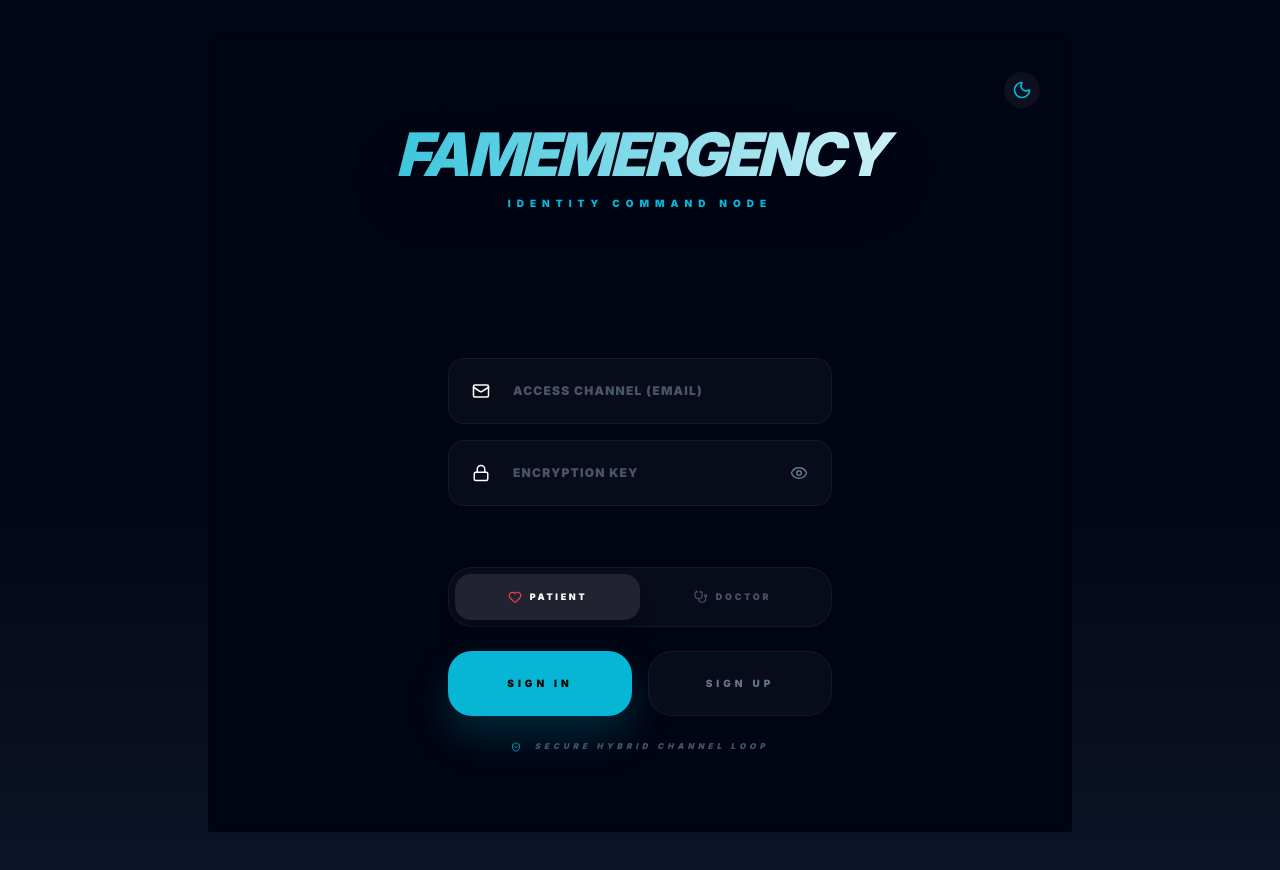
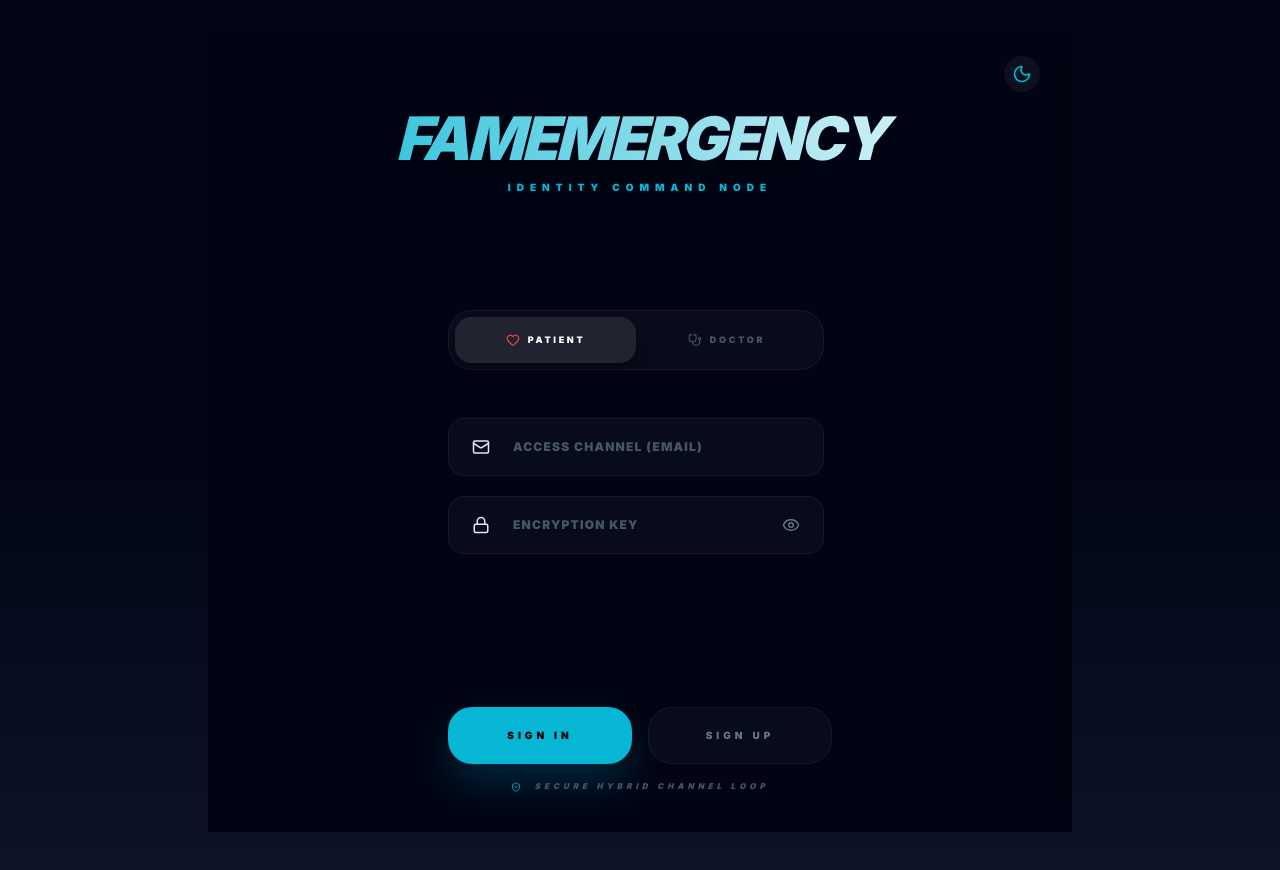
Before and after one commit to betelhem24/FamEmergency, a React app in the folder frontend/: page /auth in a window 1280 px wide. Shown: the top 870 px of the page. Built offline with nearby package versions, Linux system fonts and the light colour scheme; the HTML template or start-up script is replaced by a standard one.

Commit message:
Refine authentication page UI and transitions

```diff
--- a/frontend/src/pages/Auth.tsx
+++ b/frontend/src/pages/Auth.tsx
@@ -19,6 +19,8 @@ const Auth: React.FC = () => {
         name: '',
         email: '',
         password: '',
+        medicalLicense: '',
+        department: '',
     });
 
     const cycleTheme = () => {
@@ -34,21 +36,64 @@ const Auth: React.FC = () => {
         setLoading(true);
         try {
             const endpoint = isLogin ? '/api/auth/login' : '/api/auth/register';
+            const trimmedEmail = formData.email.trim();
+            const trimmedPassword = formData.password.trim();
+            const trimmedName = formData.name.trim();
+
             const payload = isLogin
-                ? { email: formData.email, password: formData.password }
-                : { ...formData, role };
+                ? { email: trimmedEmail, password: trimmedPassword }
+                : { ...formData, name: trimmedName, email: trimmedEmail, password: trimmedPassword, role };
 
-            const response = await fetch(`http://localhost:5000${endpoint}`, {
-                method: 'POST',
-                headers: { 'Content-Type': 'application/json' },
-                body: JSON.stringify(payload),
-            });
+            console.log('[AUTH_DEBUG] Sending payload:', payload);
+
+            const MAX_RETRIES = 10;
+            const INITIAL_DELAY_MS = 2000; // 2 seconds
+            const MAX_DELAY_MS = 30000; // 30 seconds
+            const JITTER_MS = 500; // ±500ms variance
+
+            let response: Response | undefined;
+            for (let attempt = 0; attempt < MAX_RETRIES; attempt++) {
+                try {
+                    response = await fetch(`${import.meta.env.VITE_API_URL || 'http://localhost:5000'}${endpoint}`, {
+                        method: 'POST',
+                        headers: { 'Content-Type': 'application/json' },
+                        body: JSON.stringify(payload),
+                    });
+                    if (response.ok) break; // Break if successful response
+                    // If not OK (e.g. 500), we might want to retry, or just break depending on logic.
+                    // For now, let's treat 500s as retriable, 400s as permanent.
+                    if (response.status < 500 && response.status !== 429) break;
+                } catch (error) {
+                    if (attempt < MAX_RETRIES - 1) {
+                        const exponentialDelay = Math.min(
+                            Math.pow(2, attempt) * INITIAL_DELAY_MS,
+                            MAX_DELAY_MS
+                        );
+                        const jitter = Math.random() * (JITTER_MS * 2) - JITTER_MS;
+                        const delayWithJitter = Math.max(0, exponentialDelay + jitter);
+
+                        console.log(`[RETRY] Attempt ${attempt + 1}: Backend unreachable. Retrying in ${Math.round(delayWithJitter)}ms...`, error);
+                        await new Promise(resolve => setTimeout(resolve, delayWithJitter));
+                    } else {
+                        throw error;
+                    }
+                }
+
+                // Backoff logic needs to be here if we want to retry on non-OK status codes too
+                // For simplified 'connection failed' retries, the catch block handles it.
+                // If we want to retry on 500s, we need a wait here.
+                if (response && !response.ok) {
+                    // Adding delay for server errors if we decide to retry them
+                    // (Simplified for this fix: we rely on the loop)
+                }
+            }
+
+            if (!response) throw new Error('Network error: Unable to connect to server');
 
             const data = await response.json();
             if (!response.ok) throw new Error(data.message || 'Auth failed');
 
             login(data.user, data.token);
-            // Redirect based on App.tsx routes: Patient is '/', Doctor is '/doctor'
             navigate(data.user.role === 'DOCTOR' ? '/doctor' : '/');
         } catch (error) {
             console.error('Auth failed', error);
@@ -58,77 +103,127 @@ const Auth: React.FC = () => {
     };
 
     return (
-        <div className="h-screen w-full bg-[#020617] text-white overflow-hidden font-sans antialiased relative selection:bg-medical-cyan selection:text-black">
+        <div className="h-screen w-full bg-[var(--bg-primary)] text-[var(--text-primary)] overflow-hidden font-sans antialiased relative selection:bg-[var(--accent-primary)] selection:text-black">
             {/* CLEAN SURFACE: Root Background Blur Only */}
             <div className="absolute inset-0 z-0 pointer-events-none overflow-hidden">
-                <div className="absolute top-[-10%] left-[-10%] w-[80vw] h-[80vw] bg-medical-cyan/10 blur-[180px] rounded-full" />
-                <div className="absolute bottom-[-10%] right-[-10%] w-[60vw] h-[60vw] bg-life-cyan/10 blur-[150px] rounded-full" />
+                <div className="absolute top-[-10%] left-[-10%] w-[80vw] h-[80vw] bg-[var(--accent-primary)]/10 blur-[180px] rounded-full" />
+                <div className="absolute bottom-[-10%] right-[-10%] w-[60vw] h-[60vw] bg-[var(--accent-glow)]/10 blur-[150px] rounded-full" />
                 <div className="absolute inset-0 backdrop-blur-[12px] bg-black/20" />
             </div>
 
             {/* ARTCHITECTURE 1: HEADER (TOP 10%) */}
-            <header className="absolute top-[10%] left-1/2 -translate-x-1/2 w-full text-center z-50 pointer-events-none">
+            <header className="absolute top-[8%] left-1/2 -translate-x-1/2 w-full text-center z-50 pointer-events-none">
                 <motion.div
                     initial={{ y: -30, opacity: 0 }}
                     animate={{ y: 0, opacity: 1 }}
                     className="space-y-3"
                 >
                     <div className="pointer-events-auto absolute top-[-40px] right-8">
-                        <button onClick={cycleTheme} className="p-2 bg-white/5 rounded-full hover:bg-white/10 transition-all text-medical-cyan">
+                        <button onClick={cycleTheme} className="p-2 bg-white/5 rounded-full hover:bg-white/10 transition-all text-[var(--accent-primary)]">
                             <ThemeIcon size={20} />
                         </button>
                     </div>
-                    <h1 className="text-6xl font-black tracking-tighter italic text-transparent bg-clip-text bg-gradient-to-r from-medical-cyan to-white uppercase leading-none drop-shadow-2xl">
+                    <h1 className="text-6xl font-black tracking-tighter italic text-transparent bg-clip-text bg-gradient-to-r from-[var(--accent-primary)] to-white uppercase leading-none drop-shadow-2xl">
                         FamEmergency
                     </h1>
                     <div className="flex items-center justify-center gap-3">
-                        <div className="h-[1px] w-8 bg-medical-cyan/30" />
-                        <span className="text-[10px] font-black uppercase tracking-[0.6em] text-medical-cyan drop-shadow-md">
+                        <div className="h-[1px] w-8 bg-[var(--accent-primary)]/30" />
+                        <span className="text-[10px] font-black uppercase tracking-[0.6em] text-[var(--accent-primary)] drop-shadow-md">
                             Identity Command Node
                         </span>
-                        <div className="h-[1px] w-8 bg-medical-cyan/30" />
+                        <div className="h-[1px] w-8 bg-[var(--accent-primary)]/30" />
                     </div>
                 </motion.div>
             </header>
 
             {/* ARCHITECTURE 2: INPUT FLIGHT (CENTERED) */}
-            <main className="absolute top-1/2 left-1/2 -translate-x-1/2 -translate-y-1/2 w-[85%] max-w-sm z-10">
+            <main className="absolute top-[50%] left-1/2 -translate-x-1/2 -translate-y-1/2 w-[85%] max-w-sm z-10 max-h-[65vh] overflow-y-auto pr-2 custom-scrollbar">
                 <motion.div
                     initial={{ opacity: 0, scale: 0.95 }}
                     animate={{ opacity: 1, scale: 1 }}
-                    className="space-y-6"
+                    className="space-y-6" // Increased spacing
                 >
-                    <form onSubmit={handleSubmit} className="space-y-4">
+                    {/* ROLE TOGGLE - Fix Overlap: Added more margin bottom */}
+                    <div className="flex bg-white/[0.03] p-1.5 rounded-3xl border border-white/5 mb-12">
+                        <button
+                            type="button"
+                            onClick={() => setRole('PATIENT')}
+                            className={`flex-1 py-4 rounded-2xl text-[9px] font-black uppercase tracking-[0.3em] transition-all flex items-center justify-center gap-2 ${role === 'PATIENT' ? 'bg-white/10 text-white shadow-xl' : 'text-slate-600 hover:text-slate-400'
+                                }`}
+                        >
+                            <Heart size={14} className={role === 'PATIENT' ? 'text-red-500' : ''} /> Patient
+                        </button>
+                        <button
+                            type="button"
+                            onClick={() => setRole('DOCTOR')}
+                            className={`flex-1 py-4 rounded-2xl text-[9px] font-black uppercase tracking-[0.3em] transition-all flex items-center justify-center gap-2 ${role === 'DOCTOR' ? 'bg-white/10 text-white shadow-xl' : 'text-slate-600 hover:text-slate-400'
+                                }`}
+                        >
+                            <Stethoscope size={14} className={role === 'DOCTOR' ? 'text-blue-500' : ''} /> Doctor
+                        </button>
+                    </div>
+
+                    <form onSubmit={handleSubmit} className="space-y-5">
                         <AnimatePresence mode="wait">
                             {!isLogin && (
                                 <motion.div
-                                    key="name"
+                                    key="signup-fields"
                                     initial={{ height: 0, opacity: 0 }}
                                     animate={{ height: 'auto', opacity: 1 }}
                                     exit={{ height: 0, opacity: 0 }}
-                                    className="overflow-hidden"
+                                    className="space-y-4"
                                 >
                                     <div className="relative">
-                                        <UserIcon className="absolute left-6 top-1/2 -translate-y-1/2 text-medical-cyan/60" size={18} />
+                                        <UserIcon className="absolute left-6 top-1/2 -translate-y-1/2 text-[var(--accent-primary)]/60" size={18} />
                                         <input
                                             type="text"
                                             placeholder="LEGAL IDENTITY NAME"
-                                            className="w-full bg-white/[0.03] border border-white/5 rounded-2xl py-6 pl-16 pr-6 text-xs text-white placeholder:text-slate-600 focus:border-medical-cyan/30 focus:bg-white/[0.06] outline-none transition-all font-black uppercase tracking-widest"
+                                            className="w-full bg-white/[0.03] border border-white/5 rounded-2xl py-5 pl-16 pr-6 text-xs text-white placeholder:text-slate-600 focus:border-[var(--accent-primary)]/30 focus:bg-white/[0.06] outline-none transition-all font-black uppercase tracking-widest"
                                             value={formData.name}
                                             onChange={(e) => setFormData({ ...formData, name: e.target.value })}
                                             required={!isLogin}
                                         />
                                     </div>
+
+                                    {role === 'DOCTOR' && (
+                                        <motion.div
+                                            initial={{ opacity: 0, y: -10 }}
+                                            animate={{ opacity: 1, y: 0 }}
+                                            className="space-y-4"
+                                        >
+                                            <div className="relative">
+                                                <ShieldCheck className="absolute left-6 top-1/2 -translate-y-1/2 text-[var(--accent-primary)]/60" size={18} />
+                                                <input
+                                                    type="text"
+                                                    placeholder="MEDICAL LICENSE ID"
+                                                    className="w-full bg-white/[0.03] border border-white/5 rounded-2xl py-5 pl-16 pr-6 text-xs text-white placeholder:text-slate-600 focus:border-[var(--accent-primary)]/30 focus:bg-white/[0.06] outline-none transition-all font-black uppercase tracking-widest"
+                                                    value={formData.medicalLicense}
+                                                    onChange={(e) => setFormData({ ...formData, medicalLicense: e.target.value })}
+                                                    required={role === 'DOCTOR'}
+                                                />
+                                            </div>
+                                            <div className="relative">
+                                                <Stethoscope className="absolute left-6 top-1/2 -translate-y-1/2 text-[var(--accent-primary)]/60" size={18} />
+                                                <input
+                                                    type="text"
+                                                    placeholder="DEPARTMENT"
+                                                    className="w-full bg-white/[0.03] border border-white/5 rounded-2xl py-5 pl-16 pr-6 text-xs text-white placeholder:text-slate-600 focus:border-[var(--accent-primary)]/30 focus:bg-white/[0.06] outline-none transition-all font-black uppercase tracking-widest"
+                                                    value={formData.department}
+                                                    onChange={(e) => setFormData({ ...formData, department: e.target.value })}
+                                                />
+                                            </div>
+                                        </motion.div>
+                                    )}
                                 </motion.div>
                             )}
                         </AnimatePresence>
 
                         <div className="relative">
-                            <Mail className="absolute left-6 top-1/2 -translate-y-1/2 text-medical-cyan/60" size={18} />
+                            <Mail className="absolute left-6 top-1/2 -translate-y-1/2 text-[var(--accent-primary)]/60" size={18} />
                             <input
                                 type="email"
                                 placeholder="ACCESS CHANNEL (EMAIL)"
-                                className="w-full bg-white/[0.03] border border-white/5 rounded-2xl py-6 pl-16 pr-6 text-xs text-white placeholder:text-slate-600 focus:border-medical-cyan/30 focus:bg-white/[0.06] outline-none transition-all font-black uppercase tracking-widest"
+                                className="w-full bg-white/[0.03] border border-white/5 rounded-2xl py-5 pl-16 pr-6 text-xs text-white placeholder:text-slate-600 focus:border-[var(--accent-primary)]/30 focus:bg-white/[0.06] outline-none transition-all font-black uppercase tracking-widest"
                                 value={formData.email}
                                 onChange={(e) => setFormData({ ...formData, email: e.target.value })}
                                 required
@@ -136,11 +231,11 @@ const Auth: React.FC = () => {
                         </div>
 
                         <div className="relative">
-                            <Lock className="absolute left-6 top-1/2 -translate-y-1/2 text-medical-cyan/60" size={18} />
+                            <Lock className="absolute left-6 top-1/2 -translate-y-1/2 text-[var(--accent-primary)]/60" size={18} />
                             <input
                                 type={showPassword ? "text" : "password"}
                                 placeholder="ENCRYPTION KEY"
-                                className="w-full bg-white/[0.03] border border-white/5 rounded-2xl py-6 pl-16 pr-24 text-xs text-white placeholder:text-slate-600 focus:border-medical-cyan/30 focus:bg-white/[0.06] outline-none transition-all font-black uppercase tracking-widest"
+                                className="w-full bg-white/[0.03] border border-white/5 rounded-2xl py-5 pl-16 pr-24 text-xs text-white placeholder:text-slate-600 focus:border-[var(--accent-primary)]/30 focus:bg-white/[0.06] outline-none transition-all font-black uppercase tracking-widest"
                                 value={formData.password}
                                 onChange={(e) => setFormData({ ...formData, password: e.target.value })}
                                 required
@@ -159,35 +254,15 @@ const Auth: React.FC = () => {
             </main>
 
             {/* ARTCHITECTURE 3: ACTIONS (BOTTOM 10%) */}
-            <footer className="absolute bottom-[10%] left-1/2 -translate-x-1/2 w-[85%] max-w-sm z-[99] flex flex-col gap-6">
-                {/* ROLE TOGGLE - CLEAN NO BLUR */}
-                <div className="flex bg-white/[0.03] p-1.5 rounded-3xl border border-white/5">
-                    <button
-                        type="button"
-                        onClick={() => setRole('PATIENT')}
-                        className={`flex-1 py-4 rounded-2xl text-[9px] font-black uppercase tracking-[0.3em] transition-all flex items-center justify-center gap-2 ${role === 'PATIENT' ? 'bg-white/10 text-white shadow-xl' : 'text-slate-600 hover:text-slate-400'
-                            }`}
-                    >
-                        <Heart size={14} className={role === 'PATIENT' ? 'text-red-500' : ''} /> Patient
-                    </button>
-                    <button
-                        type="button"
-                        onClick={() => setRole('DOCTOR')}
-                        className={`flex-1 py-4 rounded-2xl text-[9px] font-black uppercase tracking-[0.3em] transition-all flex items-center justify-center gap-2 ${role === 'DOCTOR' ? 'bg-white/10 text-white shadow-xl' : 'text-slate-600 hover:text-slate-400'
-                            }`}
-                    >
-                        <Stethoscope size={14} className={role === 'DOCTOR' ? 'text-blue-500' : ''} /> Doctor
-                    </button>
-                </div>
-
+            <footer className="absolute bottom-[5%] left-1/2 -translate-x-1/2 w-[85%] max-w-sm z-[99] flex flex-col gap-4">
                 {/* MAIN COMMANDS */}
                 <div className="grid grid-cols-2 gap-4">
                     <button
                         type="button"
                         onClick={() => isLogin ? handleSubmit(null as any) : setIsLogin(true)}
                         disabled={loading}
-                        className={`py-6 rounded-3xl flex items-center justify-center gap-3 transition-all font-black text-[10px] uppercase tracking-[0.4em] pointer-events-auto !important ${isLogin
-                            ? 'bg-medical-cyan text-black shadow-[0_20px_40px_rgba(6,182,212,0.2)] active:scale-95'
+                        className={`py-5 rounded-3xl flex items-center justify-center gap-3 transition-all font-black text-[10px] uppercase tracking-[0.4em] pointer-events-auto !important ${isLogin
+                            ? 'bg-[var(--accent-primary)] text-black shadow-[0_20px_40px_rgba(6,182,212,0.2)] active:scale-95'
                             : 'bg-white/[0.03] text-slate-500 border border-white/5 hover:bg-white/[0.06]'
                             }`}
                     >
@@ -197,7 +272,7 @@ const Auth: React.FC = () => {
                         type="button"
                         onClick={() => !isLogin ? handleSubmit(null as any) : setIsLogin(false)}
                         disabled={loading}
-                        className={`py-6 rounded-3xl flex items-center justify-center gap-3 transition-all font-black text-[10px] uppercase tracking-[0.4em] pointer-events-auto !important ${!isLogin
+                        className={`py-5 rounded-3xl flex items-center justify-center gap-3 transition-all font-black text-[10px] uppercase tracking-[0.4em] pointer-events-auto !important ${!isLogin
                             ? 'bg-white text-black shadow-2xl active:scale-95'
                             : 'bg-white/[0.03] text-slate-500 border border-white/5 hover:bg-white/[0.06]'
                             }`}
@@ -207,7 +282,7 @@ const Auth: React.FC = () => {
                 </div>
 
                 <p className="text-center text-[8px] font-black uppercase tracking-[0.5em] text-slate-600 italic">
-                    <ShieldCheck size={10} className="inline mr-2 text-medical-cyan" /> Secure Hybrid Channel Loop
+                    <ShieldCheck size={10} className="inline mr-2 text-[var(--accent-primary)]" /> Secure Hybrid Channel Loop
                 </p>
             </footer>
         </div>
```
